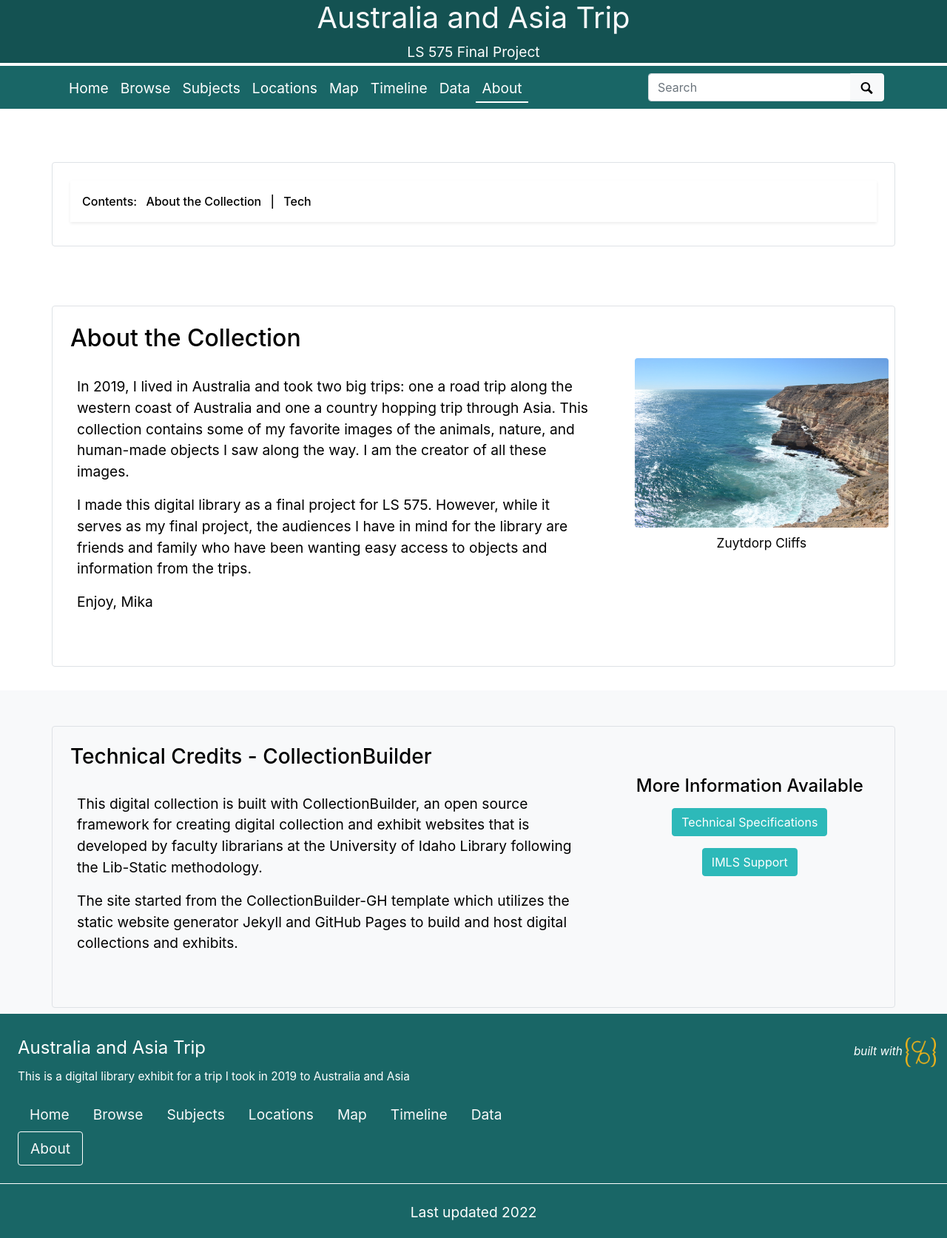
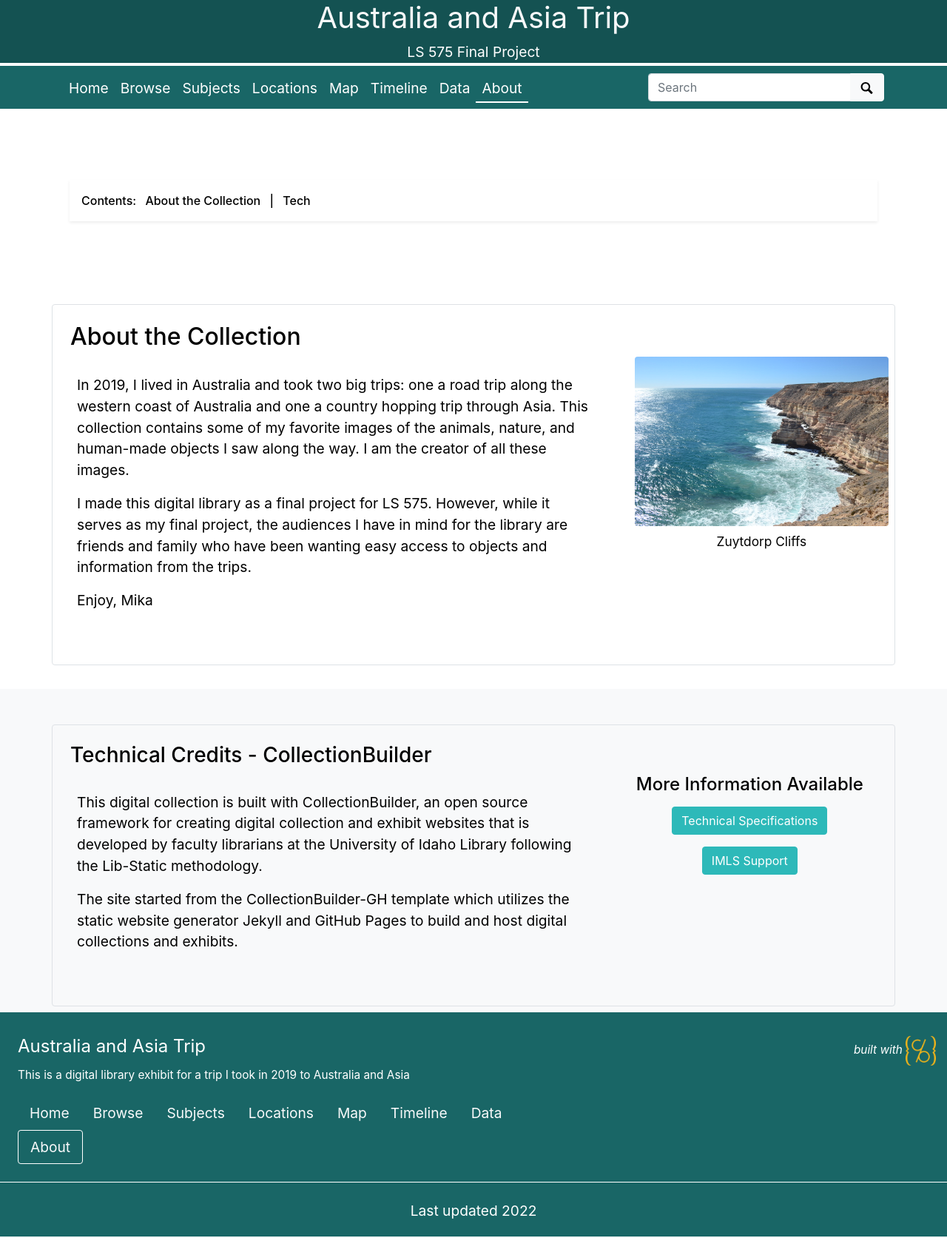
Before and after one commit to mikasmith97/final.github.io, a Jekyll site: the page built from pages/about.md, in a window 1280 px wide. Shown: the whole page at 74% size. Built offline with Jekyll 4.4.1, drawn with Linux system fonts in a browser that asks for light colours.

Commit message:
Update about.html

```diff
--- a/_layouts/about.html
+++ b/_layouts/about.html
@@ -3,7 +3,7 @@ layout: default
 ---
 
 <div class="container-fluid mt-4 mb-n3 p-4 ">
-    <div class="container mt-4 border rounded p-4">
+    <div class="container mt-4 p-4">
         {% include feature/nav-menu.html sections="About the Collection" %}
     </div>
 </div>
```
